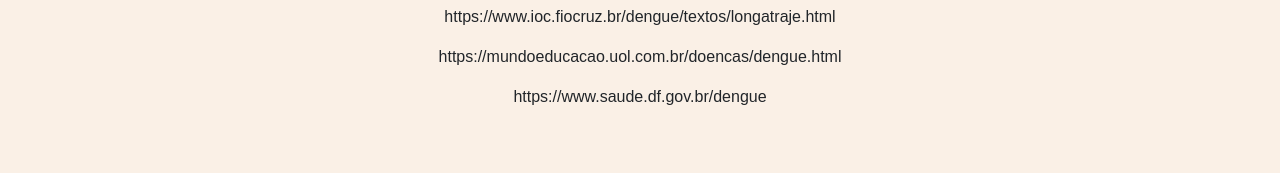
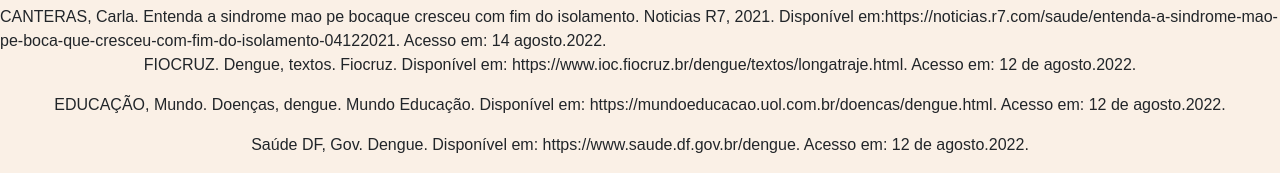
Before and after one commit to amandaemidio3110/sitebio, a plain HTML site: page index.html in a window 1280 px wide. Shown: the part 2266-2439 px from the top of the page. Before the commit the page ends 2391 px from the top, so only its background shows below. Drawn offline with nearby package versions, Linux system fonts and the light colour scheme; files that its build step writes are made by us from their sources.

Commit message:
Add files via upload

```diff
--- a/index.html
+++ b/index.html
@@ -54,9 +54,13 @@
 
         <h3>Bibliografia</h3>
 
-    <p>https://www.ioc.fiocruz.br/dengue/textos/longatraje.html</p>
-    <p>https://mundoeducacao.uol.com.br/doencas/dengue.html</p>
-    <p>https://www.saude.df.gov.br/dengue</p>
+        CANTERAS, Carla. Entenda a sindrome mao pe bocaque cresceu com fim do isolamento. Noticias R7, 2021.
+        Disponível em:https://noticias.r7.com/saude/entenda-a-sindrome-mao-pe-boca-que-cresceu-com-fim-do-isolamento-04122021.
+        Acesso em: 14 agosto.2022.
+
+    <p>FIOCRUZ. Dengue, textos. Fiocruz. Disponível em: https://www.ioc.fiocruz.br/dengue/textos/longatraje.html. Acesso em: 12 de agosto.2022.</p>
+    <p>EDUCAÇÃO, Mundo. Doenças, dengue. Mundo Educação. Disponível em: https://mundoeducacao.uol.com.br/doencas/dengue.html. Acesso em: 12 de agosto.2022.</p>
+    <p>Saúde DF, Gov. Dengue. Disponível em: https://www.saude.df.gov.br/dengue. Acesso em: 12 de agosto.2022.</p>
           <!-- Principal JavaScript do Bootstrap
     ================================================== -->
     <script src="https://code.jquery.com/jquery-3.3.1.slim.min.js" integrity="sha384-q8i/X+965DzO0rT7abK41JStQIAqVgRVzpbzo5smXKp4YfRvH+8abtTE1Pi6jizo" crossorigin="anonymous"></script>
```
